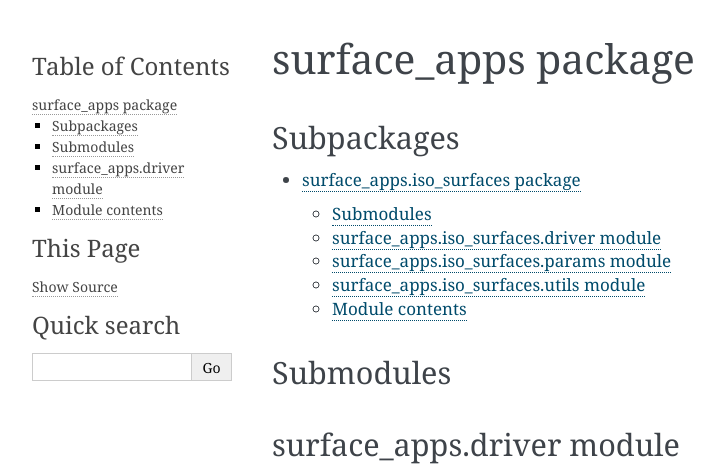
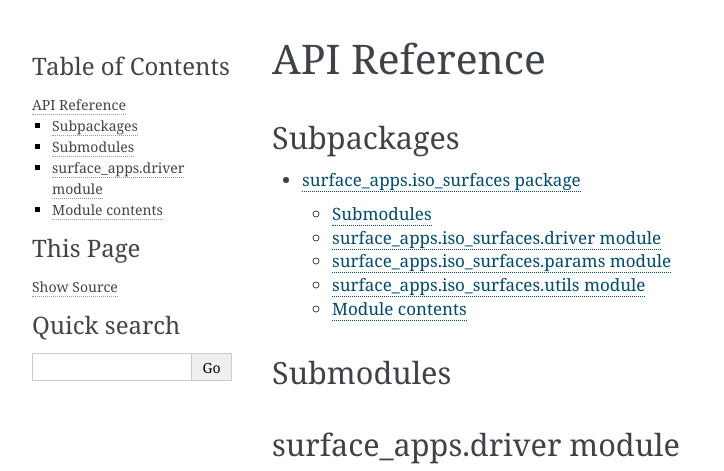
Before and after one commit to MiraGeoscience/surface-apps, a Sphinx documentation site: the page built from docs/source/api_reference.rst, in a window 1280 px wide, cut to the strip 0-471 px from the top of the page. Shown: the whole strip, without its empty margins (148-872 px from the left). Built offline with Sphinx 7.4.7, drawn with Linux system fonts in a browser that asks for light colours.

Commit message:
Fix api reference

```diff
--- a/docs/source/surface_apps.rst
+++ b/docs/source/api_reference.rst
@@ -1,5 +1,5 @@
-surface\_apps package
-=====================
+API Reference
+=============
 
 Subpackages
 -----------
--- a/docs/source/index.rst
+++ b/docs/source/index.rst
@@ -24,7 +24,7 @@
    getting_started
    usage
    iso_surfaces
-   modules
+   api_reference
 
 
 License
--- a/docs/source/modules.rst
+++ /dev/null
@@ -1,7 +0,0 @@
-surface_apps
-============
-
-.. toctree::
-   :maxdepth: 4
-
-   surface_apps
```
